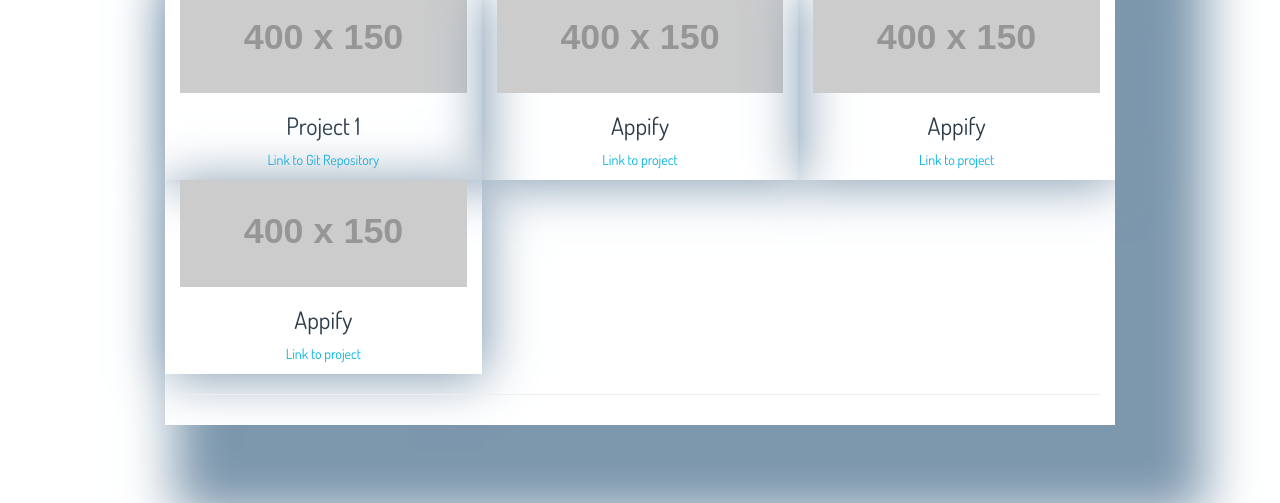
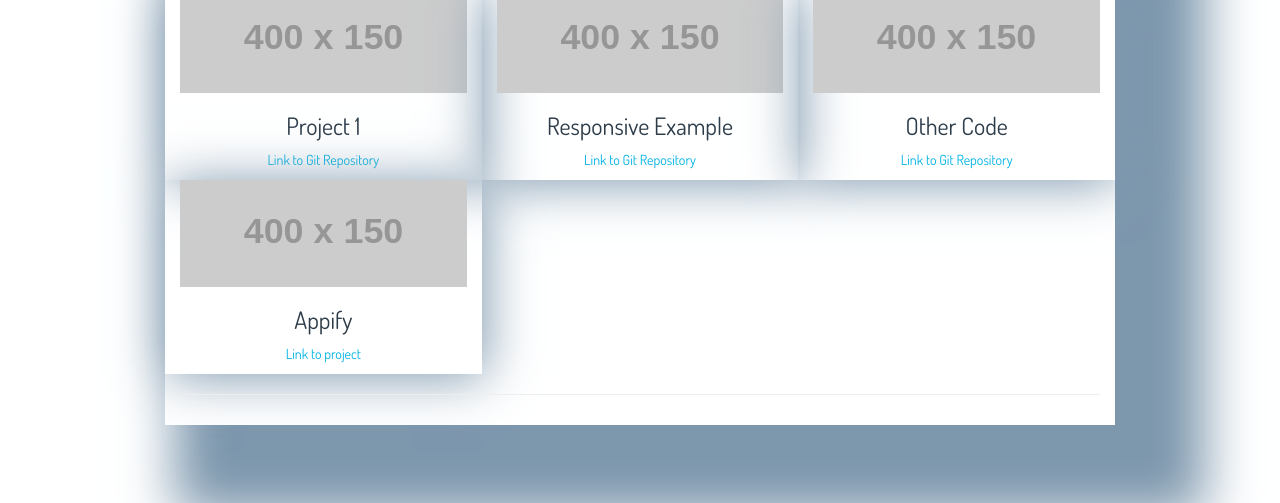
Before and after one commit to Grindcom/portfolio, a plain HTML site: page index.htm in a window 1280 px wide. Shown: the part 297-800 px from the top of the page. Drawn offline with Linux system fonts and the light colour scheme; placeholder pictures from the web are drawn by us; a web font is replaced by a local one.

Commit message:
Add links for box 2 and box 3

```diff
--- a/index.htm
+++ b/index.htm
@@ -67,7 +67,8 @@
           <img class="img-responsive" src="http://placehold.it/300x150" data-toggle="modal" data-target="#project1">
         </picture>
         <h3>Project 1</h3>
-        <p><a href="https://github.com/Grindcom/udacity-front-end-dev-project1">Link to Git Repository</a></p>
+        <p><a href="https://github.com/Grindcom/udacity-front-end-dev-project1">Link to Git Repository</a><br />
+        </p>
       </div>
       <!-- Featured work Box 2 -->
       <div class="col-xs-4 col-sm-4 col-centered">
@@ -76,8 +77,9 @@
           <source "(max-width: 750px)" srcset="http://placehold.it/400x150" />
           <img src="./bootstrap-prestructure_files/555x300" class="img-responsive">
         </picture>
-        <h3>Appify</h3>
-        <p><a href="http://github.com/">Link to project</a></p>
+        <h3>Responsive Example</h3>
+        <p><a href="https://github.com/Grindcom/udacity-flexwrap_nest">Link to Git Repository</a><br />
+        </p>
       </div>
       <!-- </div>
       <div class="row text-center"> -->
@@ -89,8 +91,9 @@
           <img src="./bootstrap-prestructure_files/555x300" class="img-responsive">
         </picture>
 
-        <h3>Appify</h3>
-        <p><a href="http://github.com/">Link to project</a></p>
+        <h3>Other Code</h3>
+        <p><a href="https://github.com/Grindcom/code-portfolio">Link to Git Repository</a><br />
+        </p>
       </div>
       <div class="col-xs-4 col-sm-4 col-centered">
         <!-- Featured work box 4 -->
```
